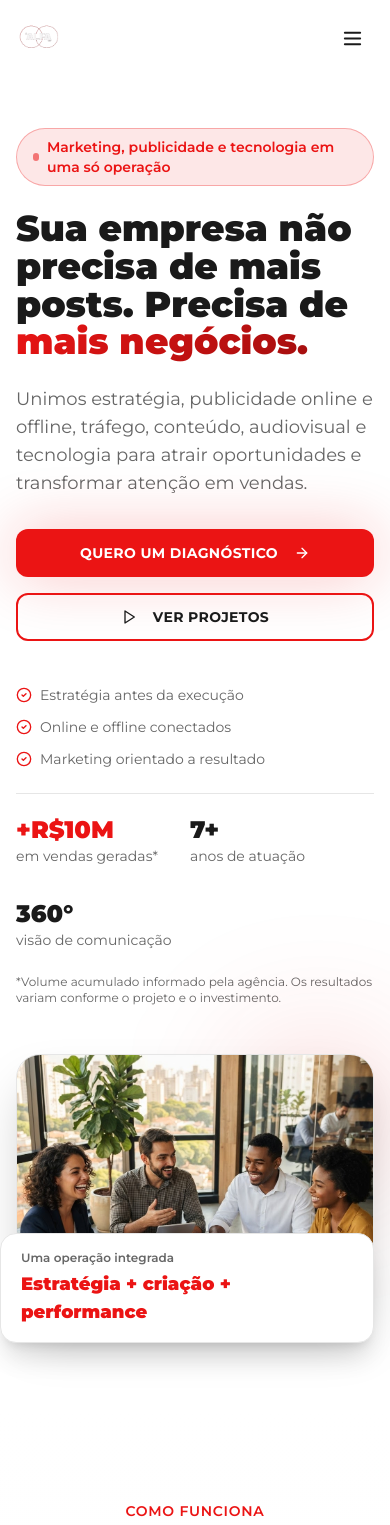
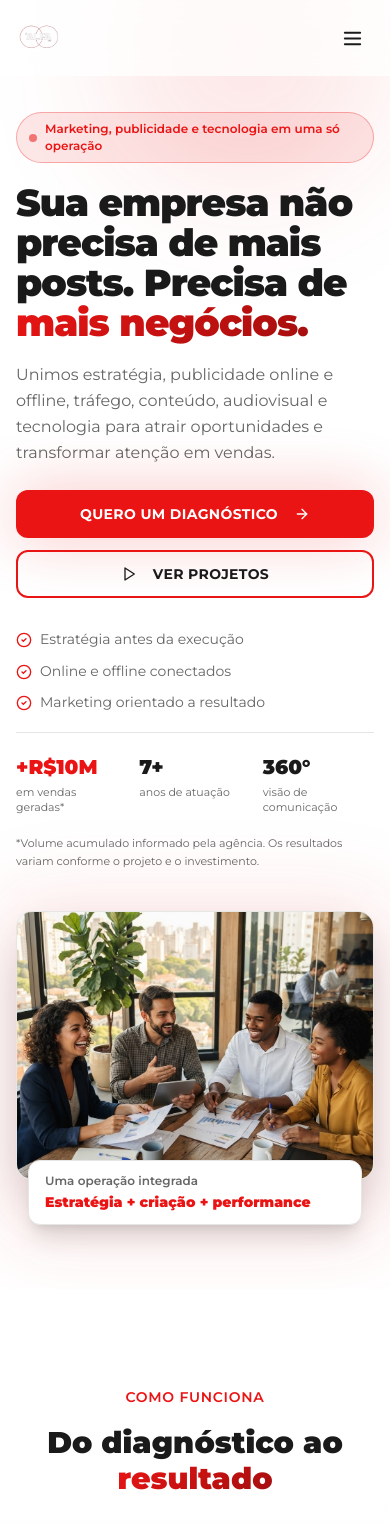
Before and after one commit to studioalfamarketingdigital-dev/studioalfamkt, a React (Vite) app: page / in a window 390 px wide. Shown: the top 1525 px of the page. Built offline with nearby package versions, Linux system fonts and the light colour scheme; the HTML template or start-up script is replaced by a standard one.

Commit message:
Ajusta layout responsivo e espaçamentos

```diff
--- a/src/components/Hero.tsx
+++ b/src/components/Hero.tsx
@@ -2,69 +2,68 @@ import { ArrowRight, Play, CheckCircle2 } from "lucide-react";
 import { Button } from "@/components/ui/button";
 import heroTeam from "@/assets/hero-team.jpg";
 
-const Hero = () => {
-  return (
-    <section id="inicio" className="relative overflow-hidden bg-background pt-32 pb-20 md:pt-40 md:pb-28">
-      <div className="container mx-auto px-4 relative z-20">
-        <div className="grid lg:grid-cols-2 gap-12 items-center">
-          <div className="space-y-6">
-            <div className="inline-flex items-center gap-2 bg-primary/10 border border-primary/30 rounded-full px-4 py-2">
-              <span className="w-2 h-2 bg-primary rounded-full animate-pulse" />
-              <span className="text-sm font-semibold text-primary">Marketing, publicidade e tecnologia em uma só operação</span>
+const Hero = () => (
+  <section id="inicio" className="relative isolate overflow-hidden bg-background pt-28 pb-16 sm:pt-32 sm:pb-20 lg:pt-36 lg:pb-24">
+    <div className="pointer-events-none absolute -top-24 right-0 h-72 w-72 rounded-full bg-primary/10 blur-3xl sm:h-96 sm:w-96" />
+    <div className="container mx-auto px-4 sm:px-6 relative z-10">
+      <div className="grid min-w-0 items-center gap-10 lg:grid-cols-2 lg:gap-14 xl:gap-20">
+        <div className="min-w-0 space-y-5 sm:space-y-6">
+          <div className="inline-flex max-w-full items-center gap-2 rounded-full border border-primary/30 bg-primary/10 px-3 py-2 sm:px-4">
+            <span className="h-2 w-2 shrink-0 rounded-full bg-primary animate-pulse" />
+            <span className="text-xs sm:text-sm font-semibold leading-snug text-primary">Marketing, publicidade e tecnologia em uma só operação</span>
           </div>
 
-            <h1 className="text-4xl md:text-5xl lg:text-6xl font-black leading-[1.05] text-foreground">
+          <h1 className="max-w-3xl text-[2.35rem] font-black leading-[1.06] tracking-tight text-foreground sm:text-5xl lg:text-[3.35rem] xl:text-6xl">
             Sua empresa não precisa de mais posts. Precisa de <span className="text-gradient">mais negócios.</span>
           </h1>
 
-            <p className="text-lg md:text-xl text-muted-foreground max-w-xl">
+          <p className="max-w-xl text-base leading-relaxed text-muted-foreground sm:text-lg lg:text-xl">
             Unimos estratégia, publicidade online e offline, tráfego, conteúdo, audiovisual e tecnologia para atrair oportunidades e transformar atenção em vendas.
           </p>
 
-            <div className="flex flex-col sm:flex-row gap-4 pt-2">
-              <a href="https://wa.me/5561992380077?text=Olá! Quero um diagnóstico estratégico para minha empresa." target="_blank" rel="noopener noreferrer">
+          <div className="flex flex-col gap-3 pt-1 sm:flex-row sm:flex-wrap">
+            <a href="https://wa.me/5561992380077?text=Olá! Quero um diagnóstico estratégico para minha empresa." target="_blank" rel="noopener noreferrer" className="w-full sm:w-auto">
               <Button variant="hero" size="lg" className="w-full sm:w-auto">
                 Quero um diagnóstico <ArrowRight className="ml-2" />
               </Button>
             </a>
-              <a href="#portfolio">
+            <a href="#portfolio" className="w-full sm:w-auto">
               <Button variant="heroOutline" size="lg" className="w-full sm:w-auto">
                 <Play className="mr-2" /> Ver projetos
               </Button>
             </a>
           </div>
 
-            <div className="grid grid-cols-1 sm:grid-cols-3 gap-3 pt-5">
+          <div className="grid grid-cols-1 gap-3 pt-3 sm:grid-cols-3">
             {["Estratégia antes da execução", "Online e offline conectados", "Marketing orientado a resultado"].map((item) => (
-                <div key={item} className="flex items-start gap-2 text-sm text-muted-foreground">
-                  <CheckCircle2 className="w-4 h-4 text-primary shrink-0 mt-0.5" />
+              <div key={item} className="flex min-w-0 items-start gap-2 text-sm leading-snug text-muted-foreground">
+                <CheckCircle2 className="mt-0.5 h-4 w-4 shrink-0 text-primary" />
                 <span>{item}</span>
               </div>
             ))}
           </div>
 
-            <div className="flex flex-wrap gap-8 pt-5 border-t border-border">
-              <div><p className="text-2xl md:text-3xl font-black text-primary">+R$10M</p><p className="text-sm text-muted-foreground">em vendas geradas*</p></div>
-              <div><p className="text-2xl md:text-3xl font-black text-foreground">7+</p><p className="text-sm text-muted-foreground">anos de atuação</p></div>
-              <div><p className="text-2xl md:text-3xl font-black text-foreground">360°</p><p className="text-sm text-muted-foreground">visão de comunicação</p></div>
+          <div className="grid grid-cols-3 gap-3 border-t border-border pt-5 sm:gap-6">
+            <div className="min-w-0"><p className="text-xl font-black text-primary sm:text-2xl md:text-3xl">+R$10M</p><p className="mt-1 text-[11px] leading-snug text-muted-foreground sm:text-sm">em vendas geradas*</p></div>
+            <div className="min-w-0"><p className="text-xl font-black text-foreground sm:text-2xl md:text-3xl">7+</p><p className="mt-1 text-[11px] leading-snug text-muted-foreground sm:text-sm">anos de atuação</p></div>
+            <div className="min-w-0"><p className="text-xl font-black text-foreground sm:text-2xl md:text-3xl">360°</p><p className="mt-1 text-[11px] leading-snug text-muted-foreground sm:text-sm">visão de comunicação</p></div>
           </div>
-            <p className="text-xs text-muted-foreground">*Volume acumulado informado pela agência. Os resultados variam conforme o projeto e o investimento.</p>
+          <p className="text-[11px] leading-relaxed text-muted-foreground">*Volume acumulado informado pela agência. Os resultados variam conforme o projeto e o investimento.</p>
         </div>
 
-          <div className="relative">
-            <div className="absolute -top-6 -right-6 w-40 h-40 bg-primary/15 rounded-full blur-3xl" />
-            <div className="relative rounded-3xl overflow-hidden shadow-2xl border border-border">
-              <img src={heroTeam} alt="Equipe e estrutura criativa da Studio Alfa MKT" className="w-full h-full object-cover aspect-[4/3]" />
+        <div className="relative mx-auto w-full min-w-0 max-w-2xl lg:max-w-none">
+          <div className="absolute -inset-4 rounded-[2rem] bg-primary/10 blur-2xl" />
+          <div className="relative overflow-hidden rounded-2xl border border-border bg-card shadow-2xl sm:rounded-3xl">
+            <img src={heroTeam} alt="Equipe e estrutura criativa da Studio Alfa MKT" className="aspect-[4/3] w-full object-cover" />
           </div>
-            <div className="absolute -bottom-5 -left-4 sm:-left-6 bg-card border border-border rounded-2xl shadow-xl px-5 py-4">
-              <p className="text-xs font-semibold text-muted-foreground mb-1">Uma operação integrada</p>
-              <p className="text-lg font-black text-primary">Estratégia + criação + performance</p>
+          <div className="relative z-10 mx-3 -mt-5 rounded-xl border border-border bg-card px-4 py-3 shadow-xl sm:absolute sm:-bottom-5 sm:-left-5 sm:mx-0 sm:mt-0 sm:max-w-[calc(100%-1rem)] sm:px-5 sm:py-4">
+            <p className="mb-1 text-xs font-semibold text-muted-foreground">Uma operação integrada</p>
+            <p className="text-sm font-black leading-snug text-primary sm:text-lg">Estratégia + criação + performance</p>
           </div>
         </div>
       </div>
     </div>
   </section>
 );
-};
 
 export default Hero;
```
Lines whose indentation alone changed are shown as unchanged.
